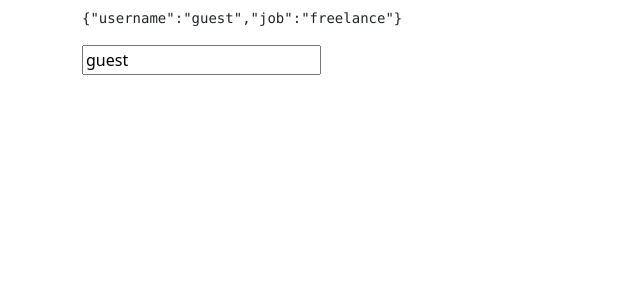
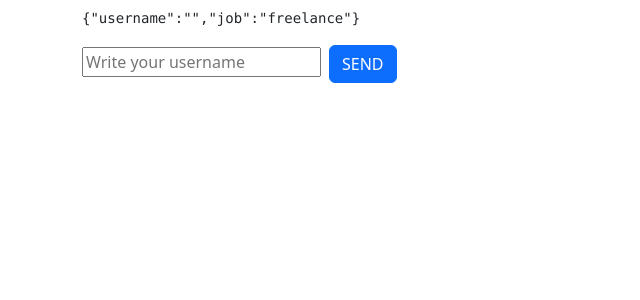
Before and after one commit to MarcoMadeddu/react-workshop-form, a React (Create React App) app: page / in a window 1280 px wide. Shown: the top 300 px of the page, without its empty margins (0-640 px from the left). Built offline with nearby package versions, Linux system fonts and the light colour scheme.

Commit message:
added function on submit fomr

```diff
--- a/src/App.tsx
+++ b/src/App.tsx
@@ -8,29 +8,43 @@ interface FormData{
 }
 
 function App() {
-  const [formData, setFormData] = useState<FormData>({username: 'guest' , job: 'freelance'});
+  const [formData, setFormData] = useState<FormData>({username: '' , job: 'freelance'});
 
 
-  const onChangeHandler = (e: React.ChangeEvent<HTMLInputElement>) => {setFormData({username: e.currentTarget.value, job: 'employee'})}
+  // const onChangeHandler = (e: React.ChangeEvent<HTMLInputElement>) => {setFormData({username: e.currentTarget.value, job: 'employee'})}
+  function onChangeHandler(e: React.ChangeEvent<HTMLInputElement>) {
+    setFormData({ username: e.currentTarget.value, job: 'employee'})
+  }
+
+  const onSubmitHandler = (e: React.FormEvent<HTMLFormElement>) =>{
+    // PREVENT DEFAULT FOR AVOID REFRESH
+    e.preventDefault();
+    // GET ALL FORM STATE VALUES
+    console.log(formData);
+    // RESET FORM
+    setFormData({username: '', job: ''});
+  }
 
   return (
    <div className="container mt-2">
       <pre>{JSON.stringify(formData)}</pre>
-
-
       {
         /*
             NEW: This input is always in sync with formData.username
               and updates its value when you write
             */
       }
+      <form onSubmit={onSubmitHandler}>
         <input
           name="username"
           type="text"
           placeholder="Write your username"
-        onChange = {(e: React.ChangeEvent<HTMLInputElement>) => onChangeHandler}
+          onChange = {onChangeHandler}
           value={formData.username}
         />
+
+        <button className="btn btn-primary ms-2" type="submit">SEND</button>
+      </form>
    </div>
   );
 }
```
Lines whose indentation alone changed are shown as unchanged.
